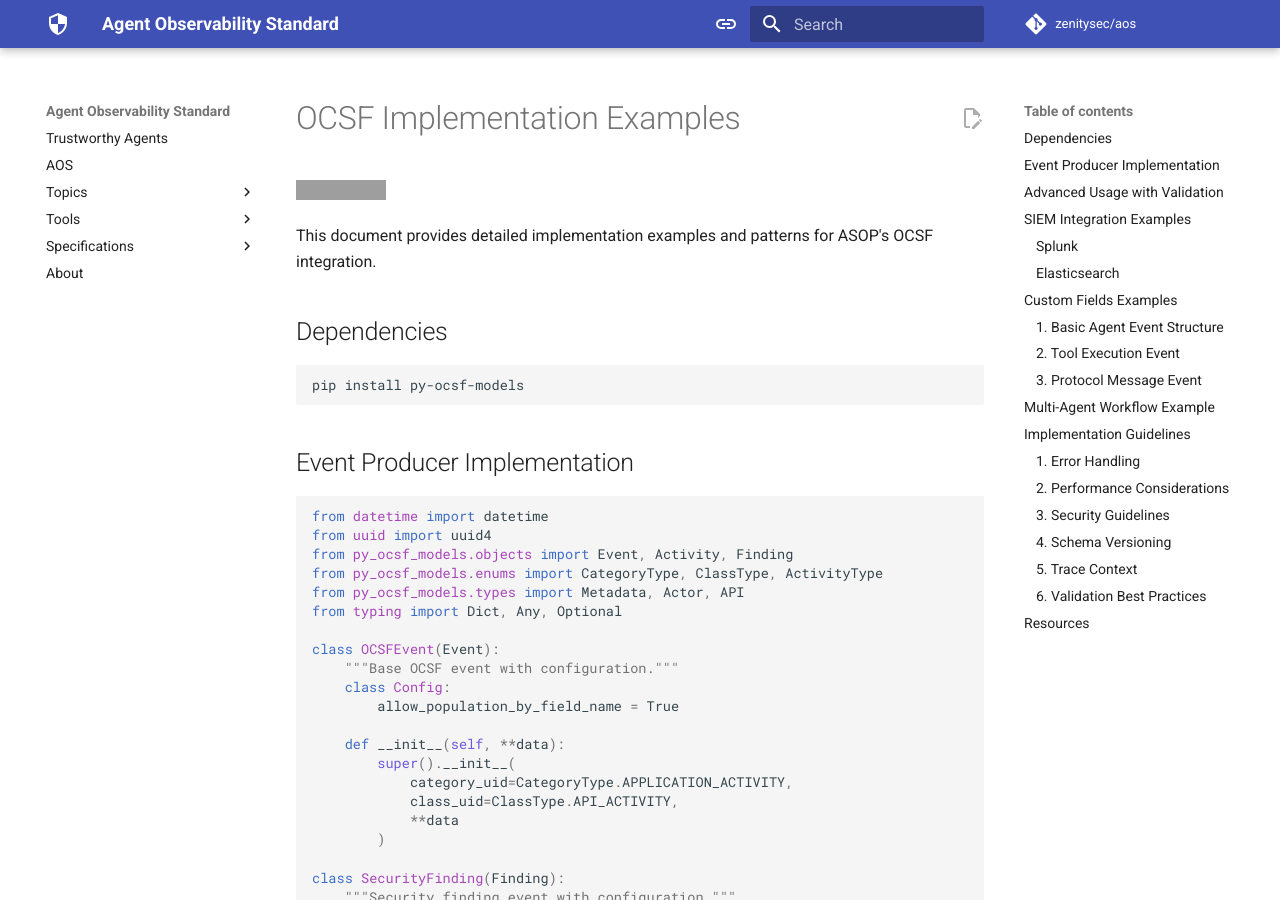
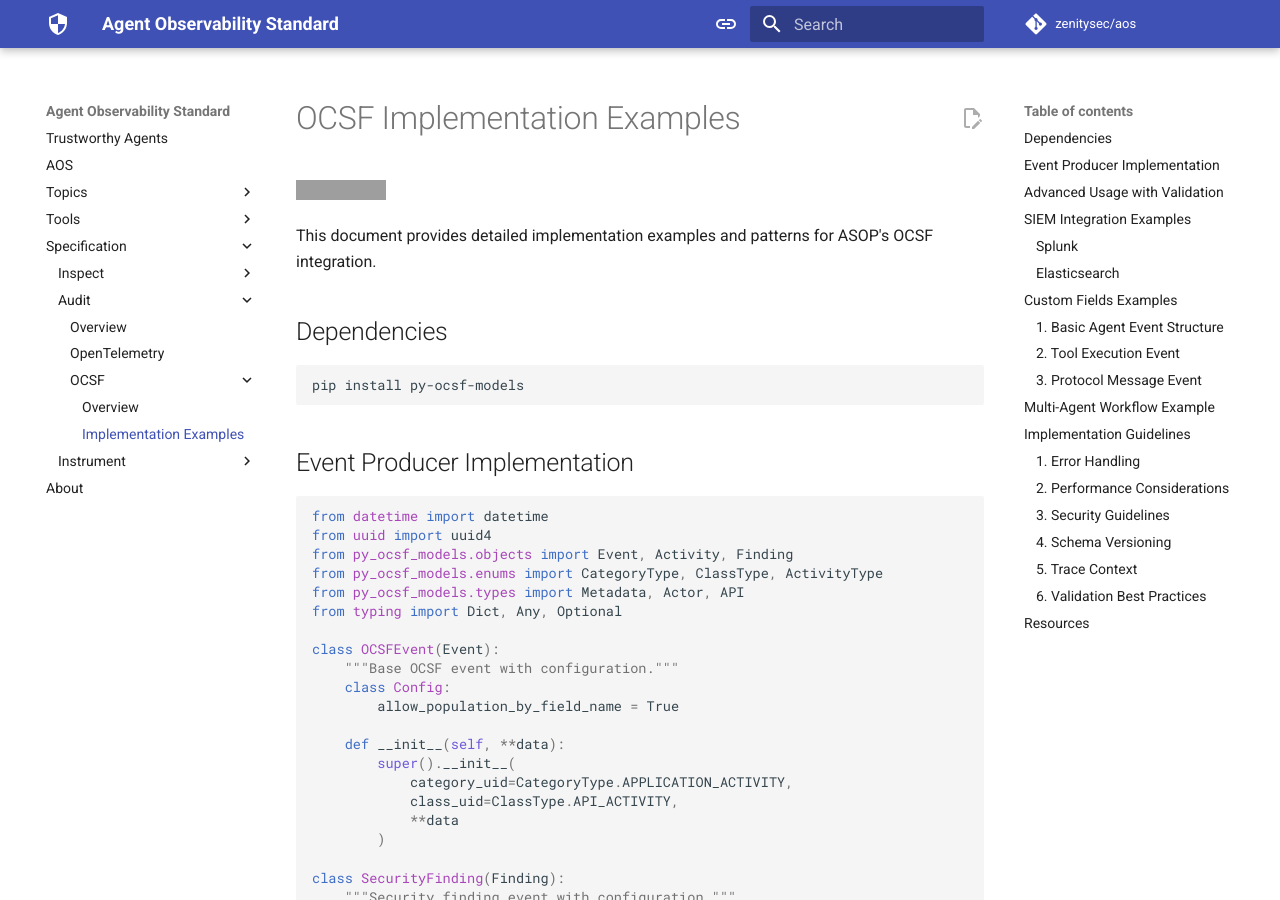
Before and after one commit to zenitysec/AOS, an MkDocs documentation site: the page built from docs/spec/Observability/OCSF/implementation_examples.md, in a window 1280 px wide and 900 px high. Built offline with MkDocs 1.6.1 and Material for MkDocs 9.7.7, drawn with Linux system fonts in a browser that asks for light colours; comment, search, counter and statistics services are not loaded; some of the changed lines change nothing that is shown; grey boxes are pictures that could not be loaded.

Commit message:
reintro spec dir

```diff
--- a/mkdocs.yml
+++ b/mkdocs.yml
@@ -74,20 +74,6 @@ nav:
   - Topics:
     - Core concepts: topics/core_concepts.md
     - AOS in Action: topics/AOS_in_action_example.md
-    - ASOP:
-      - Overview: topics/ASOP/README.md
-      - ASOP specification: topics/ASOP/specification.md
-    - Observability:
-      - Overview: topics/Observability/README.md
-      - OpenTelemetry: topics/Observability/OpenTelemetry.md
-      - OCSF:
-        - Overview: topics/Observability/OCSF/README.md
-        - Implementation Examples: topics/Observability/OCSF/implementation_examples.md
-    - AG-BOM:
-      - Overview: topics/AG-BOM/README.md
-      - Extend CycloneDX: topics/AG-BOM/extend_cyclonedx.md
-      - Extend SPDX: topics/AG-BOM/extend_spdx.md
-      - Extend SWID: topics/AG-BOM/extend_swid.md
     - Extensions:
       - Extend A2A: topics/extensions/extend_a2a.md
       - Extend MCP: topics/extensions/extend_mcp.md
@@ -99,11 +85,23 @@ nav:
       - Generate Audit Log: tools/guardian_agent/generate_audit_log.md
       - Generate SBOM: tools/guardian_agent/generate_sbom.md
     - Native Support: tools/native_support/README.md
-  - Specifications:
-    - AOS Specification: ../specification/ASOP/asop_schema.json
-    - ASOP Specification: specifications/asop_specification.md
-    - OCSF Specification: specifications/ocsf_specification.md
-    - AG-BOM Specification: specifications/ag_bom_specification.md
+  - Specification:
+    - Inspect:
+      - Overview: spec/AG-BOM/README.md
+      - Extend CycloneDX: spec/AG-BOM/extend_cyclonedx.md
+      - Extend SPDX: spec/AG-BOM/extend_spdx.md
+      - Extend SWID: spec/AG-BOM/extend_swid.md
+    - Audit:
+      - Overview: spec/Observability/README.md
+      - OpenTelemetry: spec/Observability/OpenTelemetry.md
+      - OCSF:
+        - Overview: spec/Observability/OCSF/README.md
+        - Implementation Examples: spec/Observability/OCSF/implementation_examples.md
+    - Instrument:
+      - Overview: spec/ASOP/README.md
+      - ASOP specification: spec/ASOP/specification.md
+
+
   - About: about.md
 
 markdown_extensions:
```
